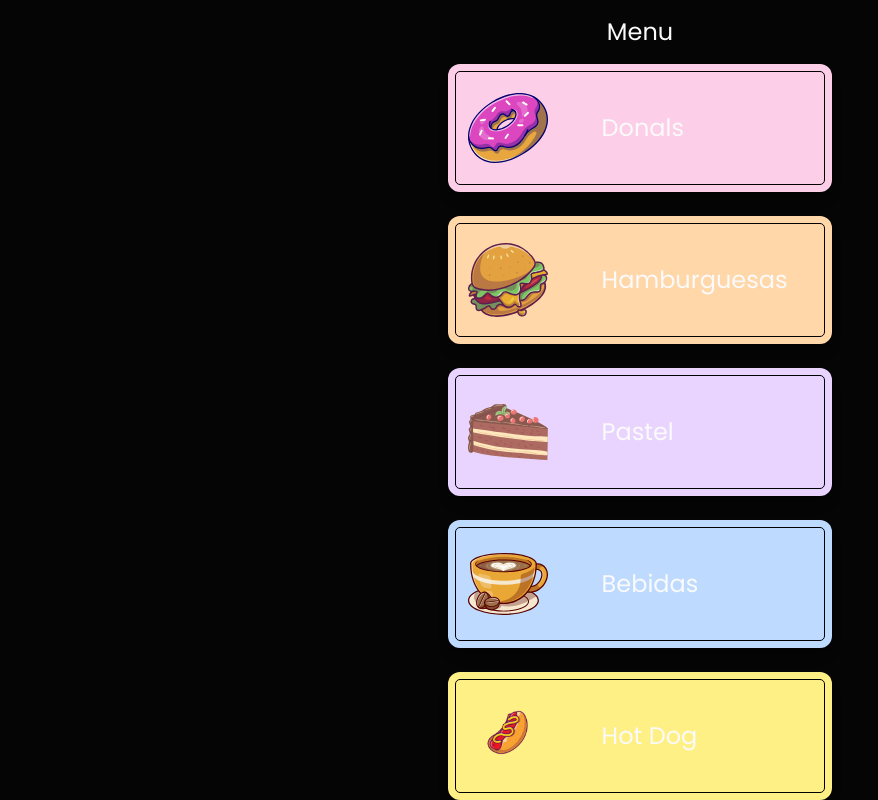
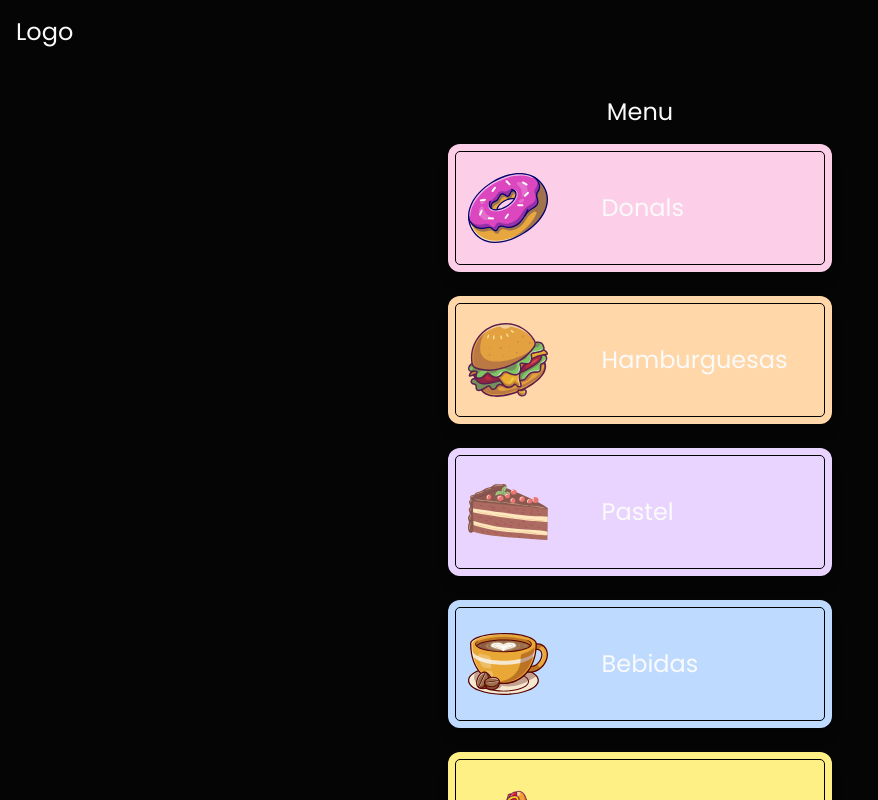
Before and after one commit to santiagoccaa/menu, a Next.js app: page / in a window 1280 px wide. Shown: the top 800 px of the page, without its empty margins (0-878 px from the left). Built offline with nearby package versions, Linux system fonts and the light colour scheme.

Commit message:
feat: navbar implement

```diff
--- a/src/app/layout.tsx
+++ b/src/app/layout.tsx
@@ -1,6 +1,7 @@
 import type { Metadata } from "next";
 import { Poppins } from "next/font/google";
 import "./globals.css";
+import Navbar from "@/components/Navbar";
 
 const fontPoppins = Poppins({
   variable: "--font-geist-sans",
@@ -25,6 +26,7 @@ export default function RootLayout({
         className={`${fontPoppins.className} antialiased`}
       >
         <main className="container mx-auto bg-background min-h-screen text-white">
+          <Navbar />
           {children}
         </main>
       </body>
--- /dev/null
+++ b/src/components/Navbar.tsx
@@ -0,0 +1,12 @@
+import Link from 'next/link'
+import React from 'react'
+
+const Navbar = () => {
+  return (
+    <nav className='h-20 p-4'>
+        <Link href="/" className='text-2xl'>Logo</Link>
+    </nav>
+  )
+}
+
+export default Navbar
```
